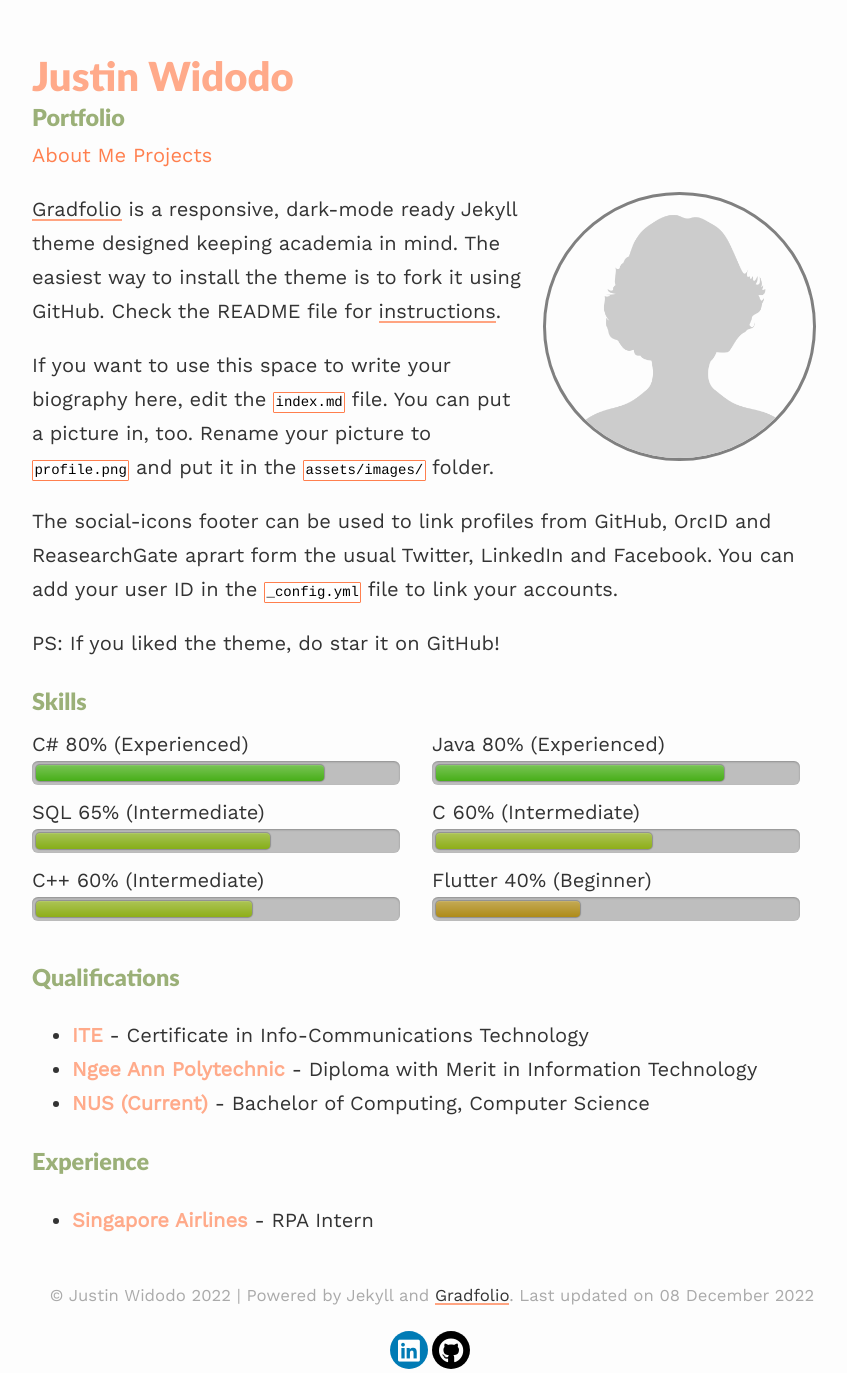
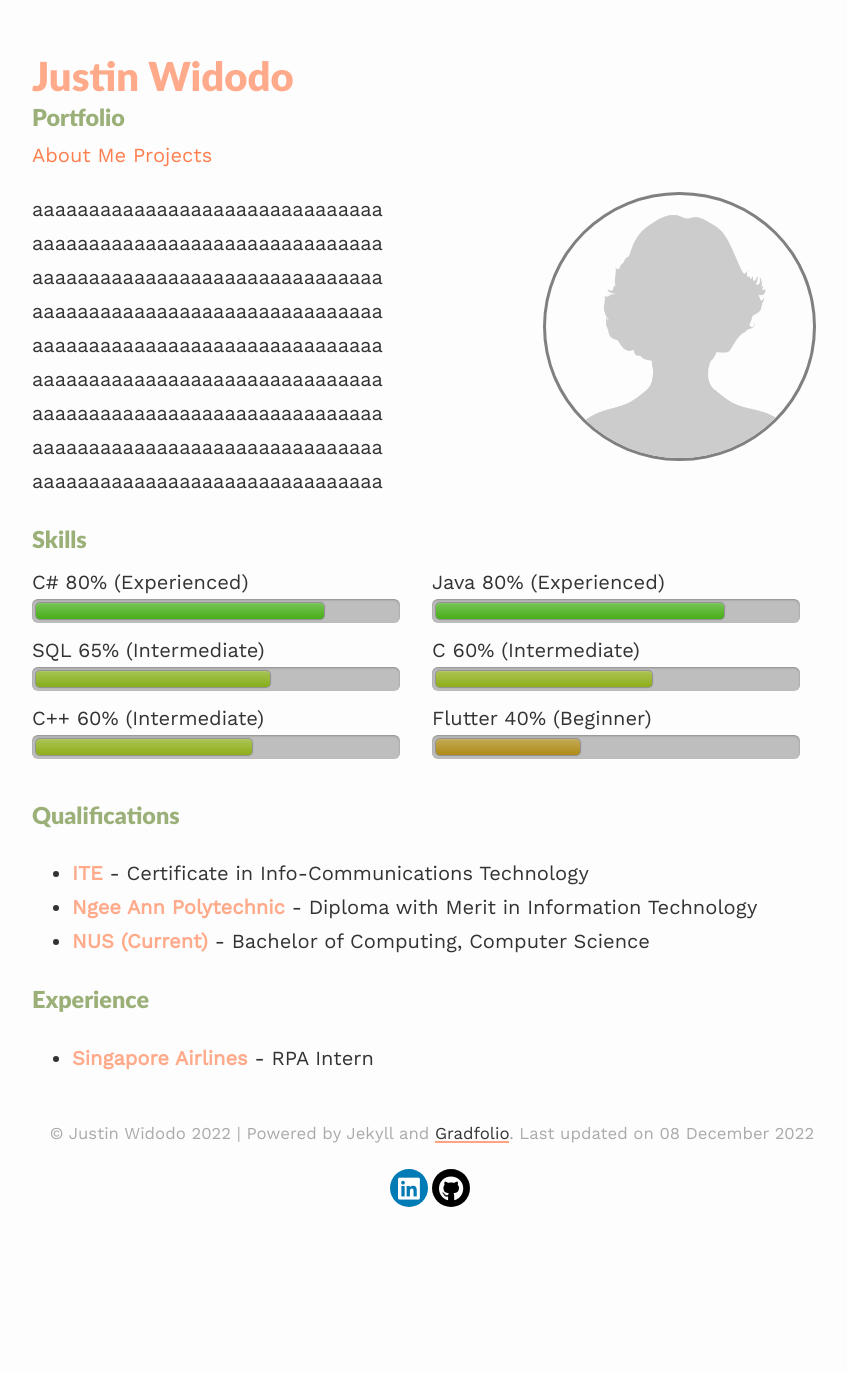
Before and after one commit to GenFusion122/genfusion122.github.io, a Jekyll site: the page built from index.md, in a window 1280 px wide. Shown: the whole page, without its empty margins (208-1055 px from the left). Built offline with Jekyll 4.4.1, drawn with Linux system fonts in a browser that asks for light colours; nearby versions of some CDN libraries; after the commit the page ends 1211 px from its top, so only the background shows below that.

Commit message:
update index about text

```diff
--- a/index.md
+++ b/index.md
@@ -6,13 +6,15 @@ profile:
   image: profile.png
 published: true
 ---
-[Gradfolio](https://github.com/jitinnair1/gradfolio){:target="_blank"} is a responsive, dark-mode ready Jekyll theme designed keeping academia in mind. The easiest way to install the theme is to fork it using GitHub. Check the README file for [instructions](https://github.com/jitinnair1/gradfolio#installation){:target="_blank"}.
-
-If you want to use this space to write your biography here, edit the `index.md` file. You can put a picture in, too. Rename your picture to `profile.png` and put it in the `assets/images/` folder.
-
-The social-icons footer can be used to link profiles from GitHub, OrcID and ReasearchGate aprart form the usual Twitter, LinkedIn and Facebook. You can add your user ID in the `_config.yml` file to link your accounts.
-
-PS: If you liked the theme, do star it on GitHub!
+aaaaaaaaaaaaaaaaaaaaaaaaaaaaaaa
+aaaaaaaaaaaaaaaaaaaaaaaaaaaaaaa
+aaaaaaaaaaaaaaaaaaaaaaaaaaaaaaa
+aaaaaaaaaaaaaaaaaaaaaaaaaaaaaaa
+aaaaaaaaaaaaaaaaaaaaaaaaaaaaaaa
+aaaaaaaaaaaaaaaaaaaaaaaaaaaaaaa
+aaaaaaaaaaaaaaaaaaaaaaaaaaaaaaa
+aaaaaaaaaaaaaaaaaaaaaaaaaaaaaaa
+aaaaaaaaaaaaaaaaaaaaaaaaaaaaaaa
 
 ### Skills
 
```
